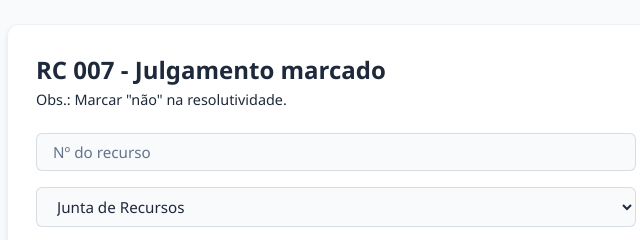
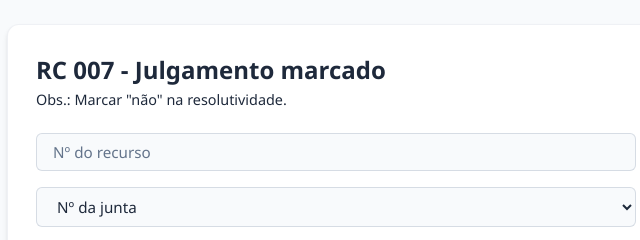
Before and after one commit to iPauloLopes/ogps-responde, a plain HTML site: page pages/resposta-conclusiva/007-julgamento-marcado.html in a window 1280 px wide. Shown: the top 240 px of the page, 277-917 px from the left. Drawn offline with Linux system fonts and the light colour scheme.

Commit message:
style: change default selected list values

```diff
--- a/components/crps-list.html
+++ b/components/crps-list.html
@@ -1,5 +1,5 @@
 <select name="area">
-    <option value="Junta de Recursos" selected disabled>Junta de Recursos</option>
+    <option value="" selected disabled>Nº da junta</option>
 
     <option value="1ª Câmara de Julgamento">1ª CAJ</option>
     <option value="2ª Câmara de Julgamento">2ª CAJ</option>
```
Also changed, not shown: components/dpmf-list.html (+3 -1 lines).
